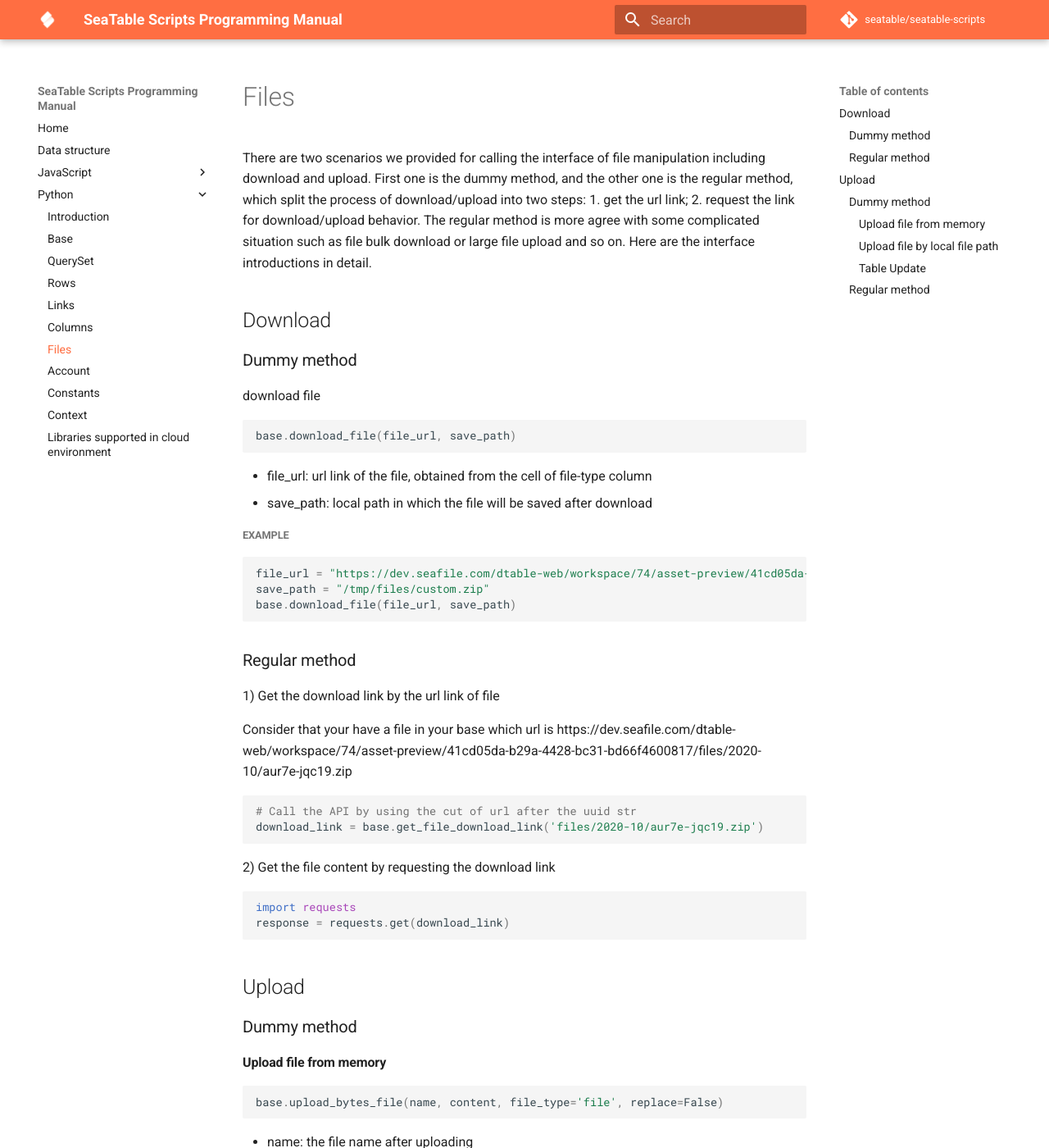
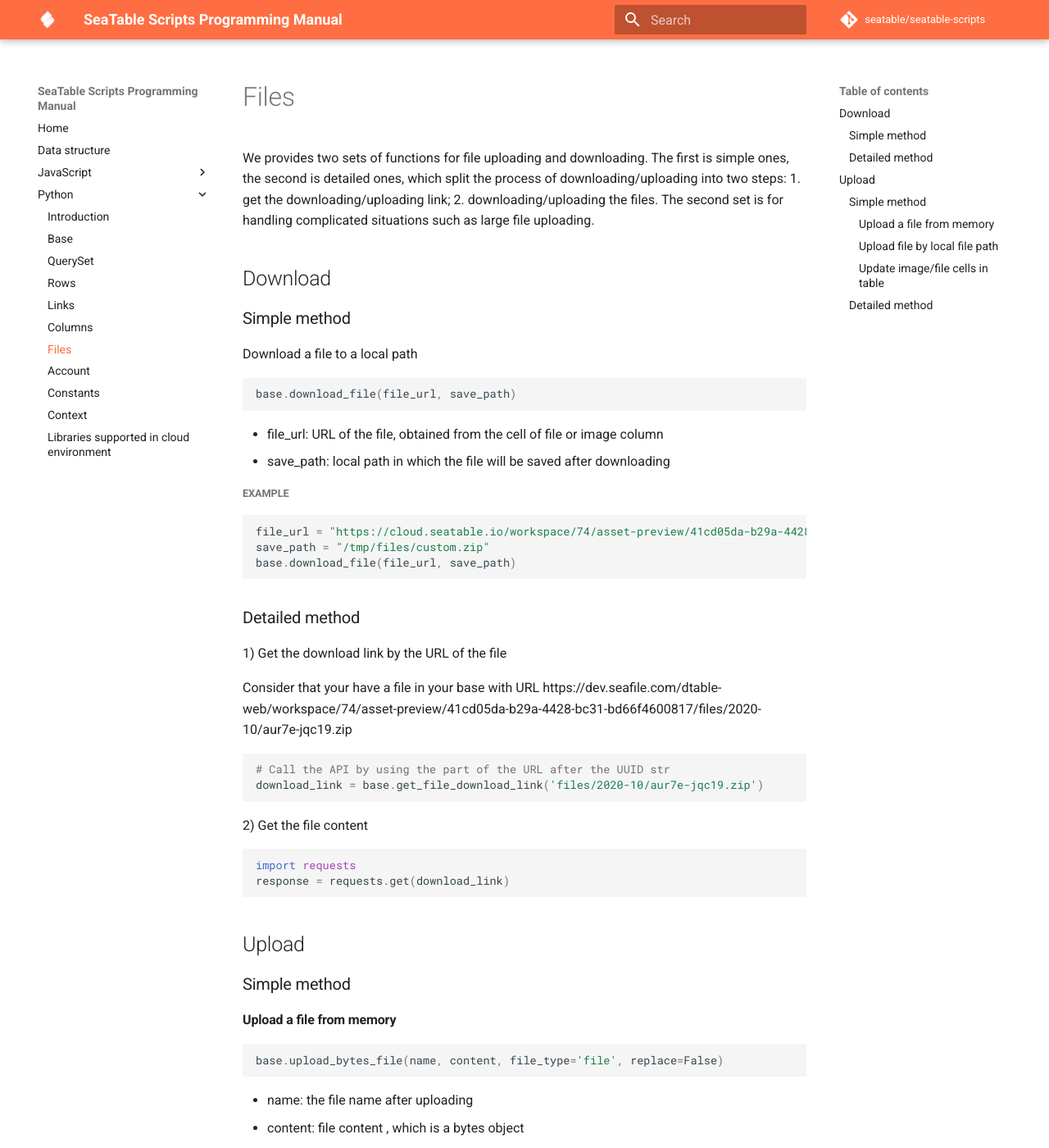
Before and after one commit to seatable/seatable-scripts, an MkDocs documentation site: the page built from manual/python/files.md, in a window 1280 px wide and 1400 px high. Shown: the whole window at 82% size. Built offline with MkDocs 1.6.1 and Material for MkDocs 9.7.7, drawn with Linux system fonts in a browser that asks for light colours; comment, search, counter and statistics services are not loaded; some of the changed text lies outside the part shown.

Commit message:
Update files API

````diff
--- a/manual/python/files.md
+++ b/manual/python/files.md
@@ -1,40 +1,40 @@
 # Files
 
-There are two scenarios we provided for calling the interface of file manipulation including download and upload. First one is the dummy method, and the other one is the regular method, which split the process of download/upload into two steps: 1. get the url link; 2. request the link for download/upload behavior. The regular method is more agree with some complicated situation such as file bulk download or large file upload and so on. Here are the interface introductions in detail.
+We provides two sets of functions for file uploading and downloading. The first is simple ones, the second is detailed ones, which split the process of downloading/uploading into two steps: 1. get the downloading/uploading link; 2. downloading/uploading the files. The second set is for handling complicated situations such as large file uploading.
 
 ## Download
 
-### Dummy method
+### Simple method
 
-download file
+Download a file to a local path
 
 ```python
 base.download_file(file_url, save_path)
 ```
 
-* file_url:  url link of the file, obtained from the cell of file-type column
-* save_path: local path in which the file will be saved after download
+* file_url:  URL of the file, obtained from the cell of file or image column
+* save_path: local path in which the file will be saved after downloading
 
 ##### Example
 
 ```python
-file_url = "https://dev.seafile.com/dtable-web/workspace/74/asset-preview/41cd05da-b29a-4428-bc31-bd66f4600817/files/2020-10/aur7e-jqc19.zip"
+file_url = "https://cloud.seatable.io/workspace/74/asset-preview/41cd05da-b29a-4428-bc31-bd66f4600817/files/2020-10/aur7e-jqc19.zip"
 save_path = "/tmp/files/custom.zip"
 base.download_file(file_url, save_path)
 ```
 
-### Regular method
+### Detailed method
 
-1)  Get the download link by the url link of file
+1)  Get the download link by the URL of the file
 
-Consider that your have a file in your base which url is https://dev.seafile.com/dtable-web/workspace/74/asset-preview/41cd05da-b29a-4428-bc31-bd66f4600817/files/2020-10/aur7e-jqc19.zip
+Consider that your have a file in your base with URL https://dev.seafile.com/dtable-web/workspace/74/asset-preview/41cd05da-b29a-4428-bc31-bd66f4600817/files/2020-10/aur7e-jqc19.zip
 
 ```python
-# Call the API by using the cut of url after the uuid str
+# Call the API by using the part of the URL after the UUID str
 download_link = base.get_file_download_link('files/2020-10/aur7e-jqc19.zip')
 ```
 
-2)  Get the file content by requesting the download link
+2)  Get the file content
 
 ```python
 import requests
@@ -43,9 +43,9 @@
 
 ## Upload
 
-### Dummy method
+### Simple method
 
-#### Upload file from memory
+#### Upload a file from memory
 
 ```python
 base.upload_bytes_file(name, content, file_type='file', replace=False)
@@ -53,7 +53,7 @@
 
 * name: the file name after uploading
 * content:  file content , which is a bytes object
-* file_type:  image or file, default by file if set to None
+* file_type:  image or file, default is file if not set
 * replace: replace the file of save name,  default by False
 
 Return
@@ -93,9 +93,20 @@
 ```
 
 * file_path: loacl path of file
-* name:  the file name after uploading , default by using local file name if set to None
+* name:  the file name after uploading, using local file name if it is not set
+* file_type:  image or file, default is file if not set
+* replace: replace the file of save name,  default by False
 
-Same usage as `upload_bytes_file` of the params `file_type` and `replace`
+Return
+
+```python
+{
+    'type': str,
+    'size': int,
+    'name': str,
+    'url': str,
+}
+```
 
 ##### Example
 
@@ -104,30 +115,30 @@
 info_dict = base.upload_local_file(local_file, name='my_uploaded_img.png', file_type='image', replace=True)
 ```
 
-#### Table Update
+#### Update image/file cells in table
 
-The step we discussed above is just for uploading file, moreover, we can insert the uploaded file/image into our table by using the returned data `info_dict`.  Here is an example of updating a sub-table named 'Table1' of our base.
+The step we discussed above is just for uploading file. We need to update the contents of the cells using the returned information too. Here is an example of updating a table named 'Table1' in a base.
 
 ```python
-# Insert a image into a cell which in the image-type column named 'img_col'
+# Insert a image into a cell in the image column named 'img_col'
 img_url = info_dict.get('url')
 row['img_col'] = [img_url]
 base.update_row('Table1', row['_id'], row)
 
-# Insert a file into a cell which in the file-type column named 'file_col'
+# Insert a file into a cell in the file column named 'file_col'
 row['file_col'] = [info_dict]
 base.update_row('Table1', row['_id'], row)
 
-# Insert a file/image into a cell which is taken by other files/images
+# Insert a file/image into a cell which already have contents
 row['img_col'].append([img_url])
 base.update_row('TableName', row['_id'], row)
 row['file_col'].append([info_dict])
 base.update_row('Table1', row['_id'], row)
 ```
 
-### Regular method
+### Detailed method
 
-Get the upload link and file path
+Get a file upload link
 
 ```python
 base.get_file_upload_link()
@@ -154,7 +165,7 @@
 parent_dir = upload_link_dict['parent_path']
 upload_link = upload_link_dict['upload_link'] + '?ret-json=1'
 
-# Upload files by requesting the upload link
+# Upload the file
 upload_file_name = "file_uploaded.txt"
 replace = 1
 response = requests.post(upload_link, data={
````
Also changed, not shown: other parts of manual/python/files.md (+2 -2 lines).
